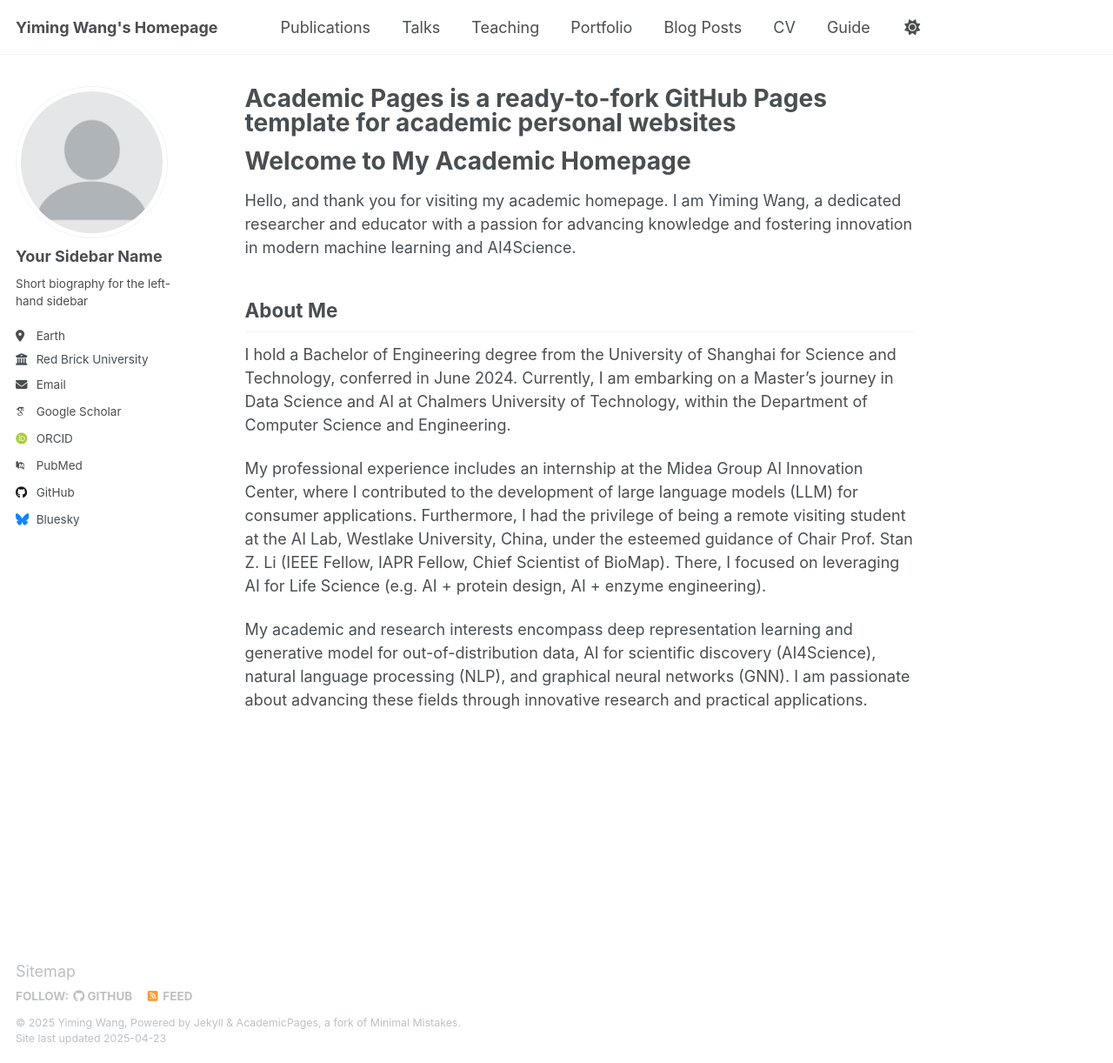
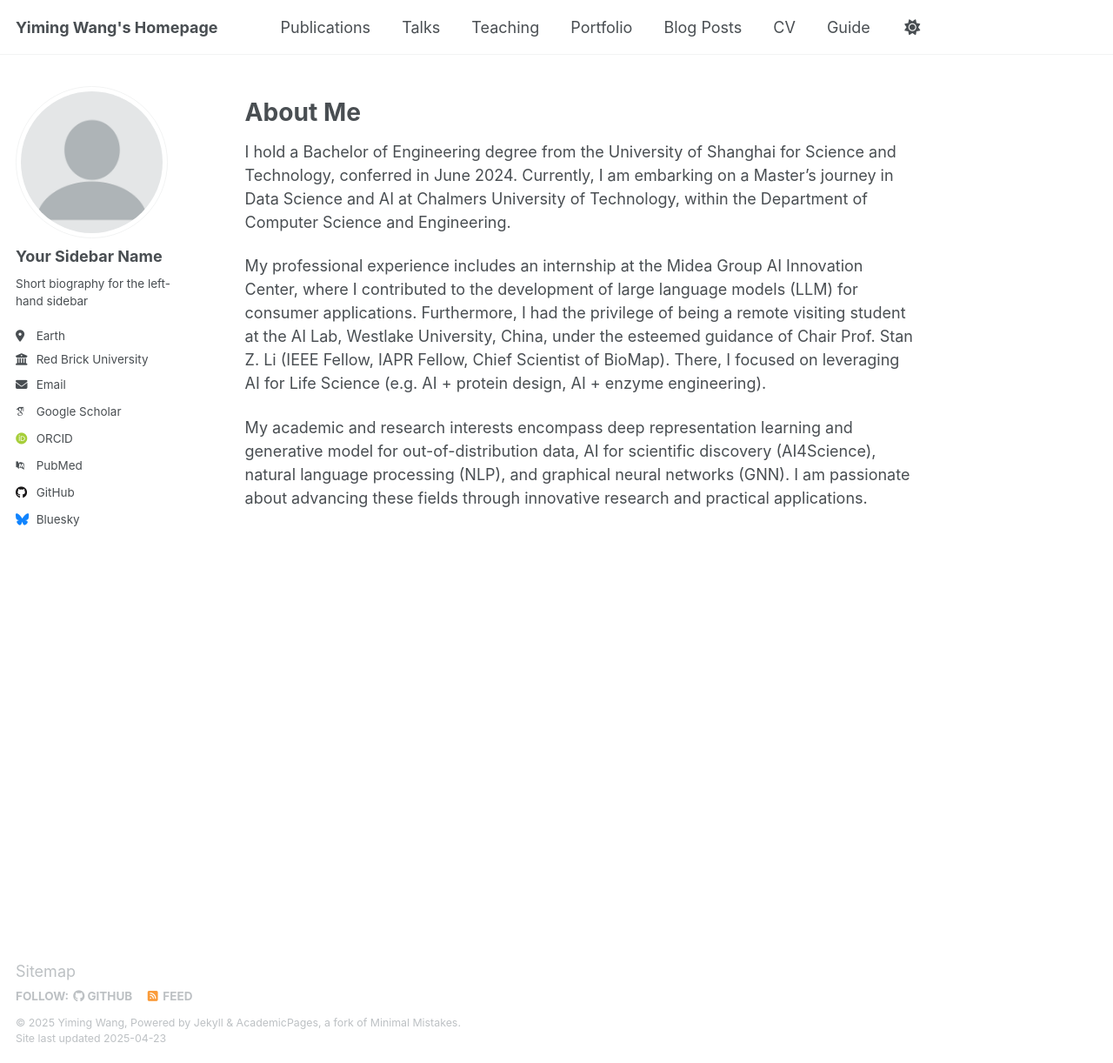
Before and after one commit to Yiming-Wange/yiming-wange.github.io, a Jekyll site: the page built from _pages/about.md, in a window 1280 px wide and 1222 px high. Shown: the whole window at 87% size. Built offline with Jekyll 4.4.1, drawn with Linux system fonts in a browser that asks for light colours; some web fonts are replaced.

Commit message:
Update about.md

```diff
--- a/_pages/about.md
+++ b/_pages/about.md
@@ -1,17 +1,12 @@
 ---
 permalink: /
-title: "Academic Pages is a ready-to-fork GitHub Pages template for academic personal websites"
+title: ""
 author_profile: true
 redirect_from:
   - /about/
   - /about.html
 ---
-
-# Welcome to My Academic Homepage
-
-Hello, and thank you for visiting my academic homepage. I am Yiming Wang, a dedicated researcher and educator with a passion for advancing knowledge and fostering innovation in modern machine learning and AI4Science.
-
-## About Me
+# About Me
 
 I hold a Bachelor of Engineering degree from the University of Shanghai for Science and Technology, conferred in June 2024. Currently, I am embarking on a Master's journey in Data Science and AI at Chalmers University of Technology, within the Department of Computer Science and Engineering.
 
```
